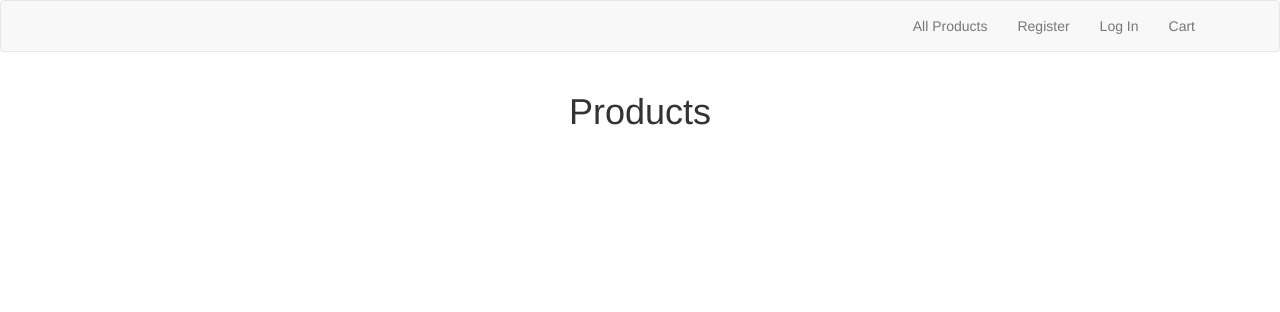
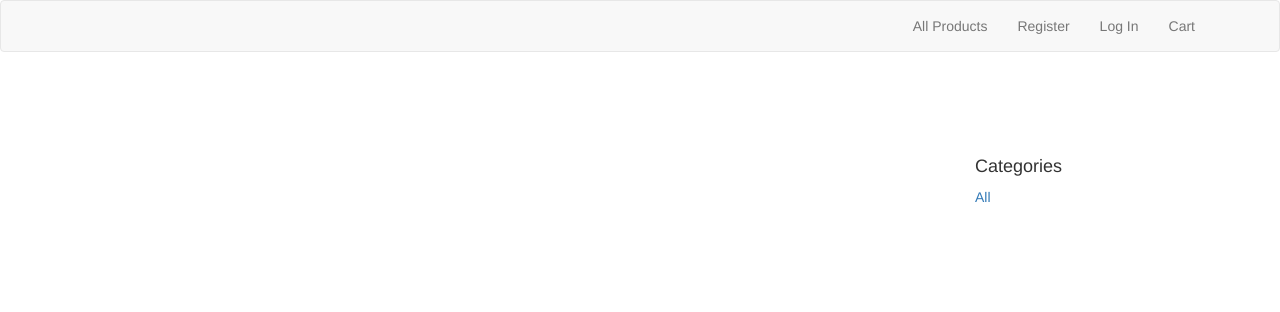
Before and after one commit to Code-Institute-Submissions/full_stack_stream_four_happy_box, a Django app: page /products/ in a window 1280 px wide. Shown: the top 312 px of the page. Run offline with Django 3.2, Linux system fonts and the light colour scheme; data that the repository does not hold is empty; some libraries are stand-ins or nearby versions.

Commit message:
product category and detail page added

```diff
--- a/ecommerce/settings/base.py
+++ b/ecommerce/settings/base.py
@@ -67,7 +67,6 @@ TEMPLATES = [
                 'django.contrib.auth.context_processors.auth',
                 'django.contrib.messages.context_processors.messages',
                 'django.template.context_processors.media',
-                'home.contexts.get_nav_categories',
             ],
         },
     },
--- a/ecommerce/urls.py
+++ b/ecommerce/urls.py
@@ -23,8 +23,8 @@ from django.conf import settings
 
 urlpatterns = [
     path('admin/', admin.site.urls),
+    path('accounts/', include(accounts_urls)),
     path('', get_index, name='home'),
-    path('accounts/', include(accounts_urls)),
     path('products/', include(products_urls)),
     path('media/<path:path>', serve, {'document_root': settings.MEDIA_ROOT}),
 ]
--- a/home/contexts.py
+++ /dev/null
@@ -1,6 +0,0 @@
-from products.models import Product
-
-def get_nav_categories(request):
-    all_products = Product.objects.all()
-    cat_set = list(set([(category.category).lower() for category in all_products]))
-    return {'categories': cat_set }
--- a/products/templates/products/product_list.html
+++ b/products/templates/products/product_list.html
@@ -1,41 +1,56 @@
 {% extends 'base.html' %}
 {% load static from staticfiles %}
+{% block title %}
+    {% if category %}{{ category.name }} {% else %} Products {% endif %}
+{% endblock %}
+
 {% block content %}
+   <div class="container-fluid">
+      <div class="row" style="margin-top: 6%">
+
+        <div class="col-sm-8 blog-main">
+
+          <div class="blog-post">
+              <div class="row">
+                  {% for product in products %}
+                      <div class="col-md-4">
+                        <div class="thumbnail">
+                            <a href="#">
+                                <img src=" {{ product.image.url }}">
+                            </a>
+                            <div class="caption">
+                                <h3 class="text-center">
+                                    <a href="{% url 'product_detail' product.id %}">{{ product.name }}</a>
+                                </h3>
+                                <p class="text-center"> {{ product.price }}</p>
+                                <p class="text-center"> {{ product.category }}</p>
+                            </div>
+                        </div>
+                      </div>
+                  {% endfor %}
+              </div>
 
 
-<div class="container">
-    <div class="row">
-        <div class="col-xs-12 text-center">
-            <h1>Products</h1>
-        </div>
-    </div>
-</div>
+          </div><!-- /.blog-post -->
 
+        </div><!-- /.blog-main -->
 
-<div class="row row-flex">
-    {% for product in products %}
+        <div class="col-sm-3 col-sm-offset-1 blog-sidebar">
+          <div class="sidebar-module">
+            <h4>Categories</h4>
+            <ol class="list-unstyled">
+              <li {% if not category %} class="active"{% endif %}><a href="#">All</a></li>
+            {% for c in categories %}
 
-    <div class="col-xs-10 col-xs-offset-1 col-sm-offset-0 col-sm-6 col-md-4 display panel panel-default">
+              <li {% if category.slug == c.slug %} class="active"{% endif %}>
+                  <a href="#">{{ c.name }}</a>
+              </li>
+            {% endfor %}
+            </ol>
+          </div>
+        </div><!-- /.blog-sidebar -->
 
-        <div class="panel-body">
-                <img src="{{product.image.url}}">
+      </div><!-- /.row -->
 
-            <h3>{{ product.name }}</h3>
-            <p class="product-description">{{ product.description }}</p>
-            <p>{{ product.price }}</p>
-
-
-            <form method="post" action="#">
-                {% csrf_token %}
-                <div class="input-group">
-                    <input name='quantity' type="number" min="1" max="999" class="form-control" placeholder="Quantity">
-                    <span class="input-group-btn">
-                            <button class="btn btn-success" type="submit">Add</button>
-                          </span>
-                </div>
-            </form>
-        </div>
-    </div>
-    {% endfor %}
-</div>
+    </div><!-- /.container -->
 {% endblock %}
--- a/products/urls.py
+++ b/products/urls.py
@@ -2,8 +2,10 @@ from django.urls import path
 from .views import *
 
 
+
+
 urlpatterns = [
-    path('', get_products, name= 'all_products'),
-    path('categories/<category>/', get_categ_products, name="categories"),
+    path('<pk>/', product_detail, name='product_detail'),
+    path('', product_list, name= 'all_products'),
 
     ]
--- a/products/views.py
+++ b/products/views.py
@@ -1,13 +1,13 @@
 from django.shortcuts import render, get_object_or_404
-from .models import Product
+from .models import Category, Product
+
 
 # Create your views here.
-def get_products(request):
+def product_list(request):
     products = Product.objects.all()
-    print(products)
-    return render(request, 'products/product_list.html', {'products':products})
+    categories = Category.objects.all()
+    return render(request, 'products/product_list.html', {'products':products,'categories':categories})
 
-def get_categ_products(request, category):
-    products = Product.objects.filter(category=category)
-    print (products)
-    return render(request, 'products/product_list.html', {'products':products})
+def product_detail(request, pk):
+    product = get_object_or_404(Product, pk=pk)
+    return render(request, 'products/product.detail.html', {'product':product })
--- a/templates/base.html
+++ b/templates/base.html
@@ -30,10 +30,8 @@
             </div>
             <div id="navbar" class="navbar-collapse collapse">
                 <ul class="nav navbar-nav navbar-right">
-                     <li><a href="{% url 'all_products' %}">All Products</a></li>
-                     {% for category in categories %}
-                    <li><a href="{% url 'categories' category %}">{{category}}</a></li>
-                    {% endfor %}
+                     <li><a href="{% url 'all_products' %}"> All Products</a></li>
+
                     {% if user.is_authenticated %}
                         <li><a href="{% url 'profile' %}"> Profile</a></li>
                         <li><a href="{% url 'logout' %}"> Log Out</a></li>
```
Also changed, not shown: products/admin.py (+15 -2 lines), products/models.py (+28 -3 lines), products/templates/products/product.detail.html (added, +39 -0 lines), products/migrations/0001_initial.py.
